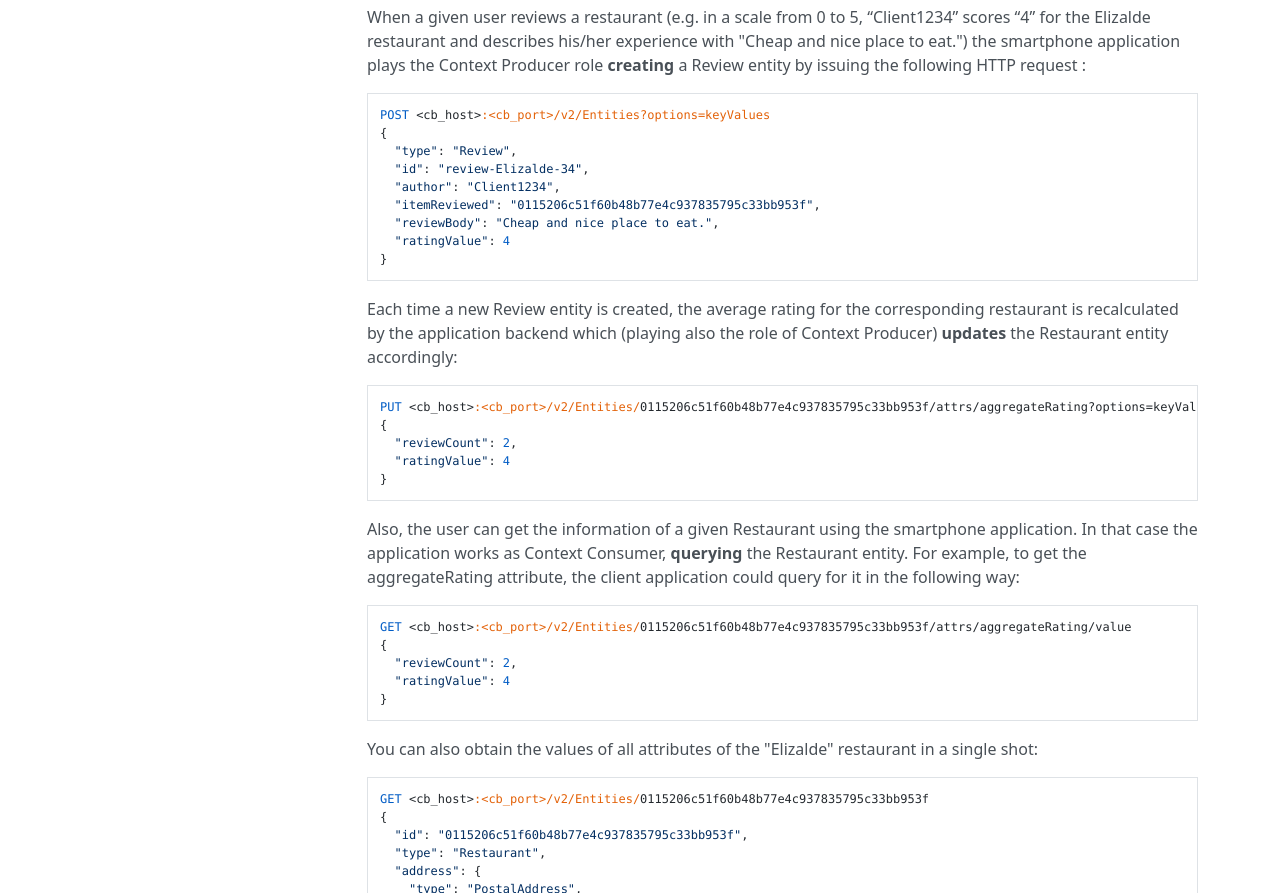
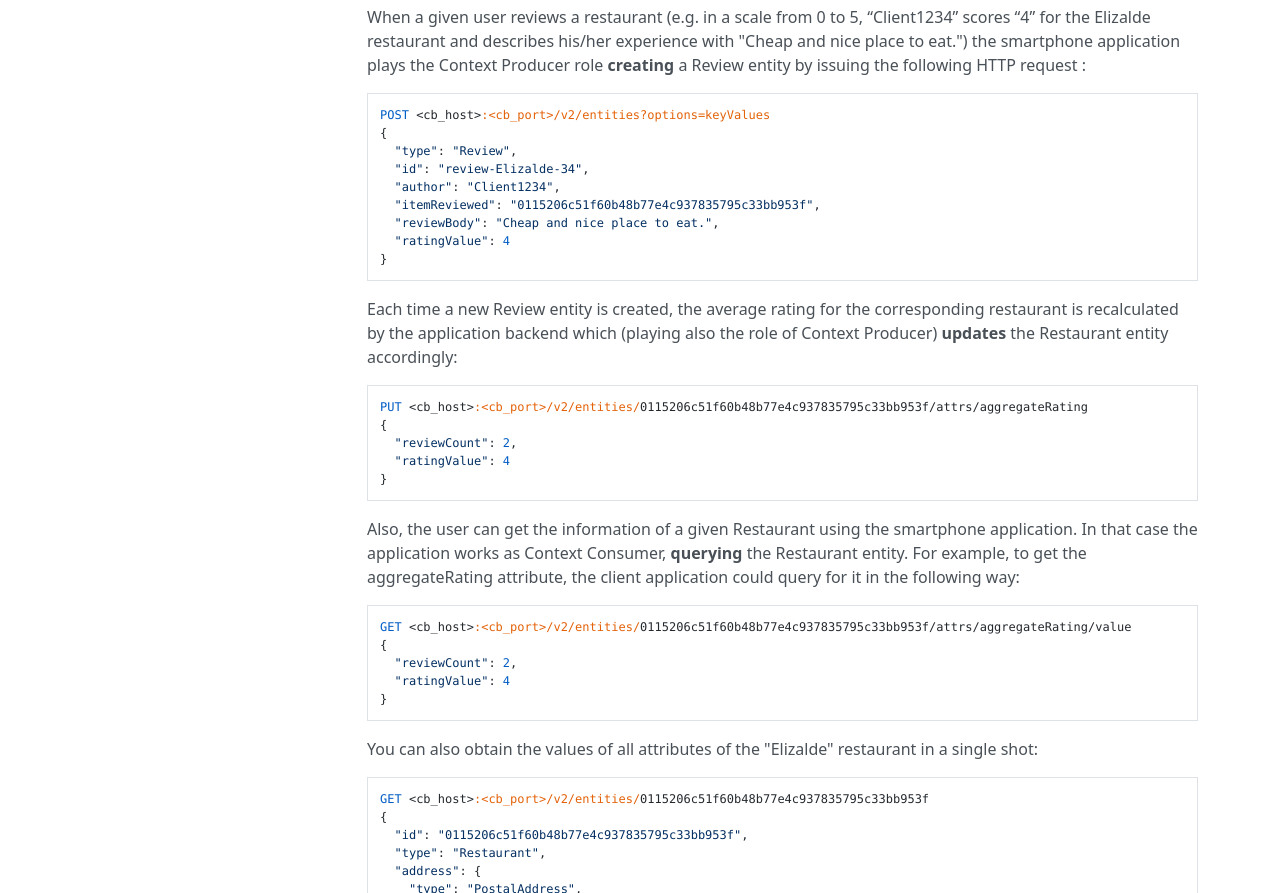
Before and after one commit to FIWARE-Ops/docs.TourGuide, an MkDocs documentation site: the page built from doc/development-context-aware-applications/v2/how-to-update-and-query-context-information.md, in a window 1280 px wide and 1400 px high, scrolled down 431 px. Shown: the part 426-1319 px from the top of the window. Built offline with MkDocs 1.6.1, drawn with Linux system fonts in a browser that asks for light colours; nearby versions of some CDN libraries; comment, search, counter and statistics services are not loaded; old or Windows-style settings are respelled for this version of MkDocs; some of the changed text lies outside the part shown.

Commit message:
Fixed URIs

```diff
--- a/doc/development-context-aware-applications/v2/how-to-update-and-query-context-information.md
+++ b/doc/development-context-aware-applications/v2/how-to-update-and-query-context-information.md
@@ -21,7 +21,7 @@ Entities that would be relevant to the NiceEating application are of
 type Restaurant, Client and Review.
 In this guide, the restaurant Elizalde is used as an example. In order to get its id for perform the different requests, we can use:
 
-    GET <cb_host>:<cb_port>/v2/Entities?type=Restaurant&q=name==Elizalde&attrs=name&options=keyValues
+    GET <cb_host>:<cb_port>/v2/entities?type=Restaurant&q=name==Elizalde&attrs=name&options=keyValues
     [
       {
         "id": "0115206c51f60b48b77e4c937835795c33bb953f",
@@ -34,7 +34,7 @@ When a given user reviews a restaurant (e.g. in a scale from 0 to 5, “Client12
 “4” for the Elizalde restaurant and describes his/her experience with "Cheap and nice place to eat.") the smartphone application plays the Context Producer role **creating** a Review entity by issuing the
 following HTTP request :
 
-    POST <cb_host>:<cb_port>/v2/Entities?options=keyValues
+    POST <cb_host>:<cb_port>/v2/entities?options=keyValues
     {
       "type": "Review",
       "id": "review-Elizalde-34",
@@ -49,7 +49,7 @@ corresponding restaurant is recalculated by the application backend
 which (playing also the role of Context Producer) **updates** the
 Restaurant entity accordingly:
 
-    PUT <cb_host>:<cb_port>/v2/Entities/0115206c51f60b48b77e4c937835795c33bb953f/attrs/aggregateRating?options=keyValues
+    PUT <cb_host>:<cb_port>/v2/entities/0115206c51f60b48b77e4c937835795c33bb953f/attrs/aggregateRating
     {
       "reviewCount": 2,
       "ratingValue": 4
@@ -61,7 +61,7 @@ Context Consumer, **querying** the Restaurant entity. For example, to get
 the aggregateRating attribute, the client application could query for
 it in the following way:
 
-    GET <cb_host>:<cb_port>/v2/Entities/0115206c51f60b48b77e4c937835795c33bb953f/attrs/aggregateRating/value
+    GET <cb_host>:<cb_port>/v2/entities/0115206c51f60b48b77e4c937835795c33bb953f/attrs/aggregateRating/value
     {
       "reviewCount": 2,
       "ratingValue": 4
@@ -70,7 +70,7 @@ it in the following way:
 You can also obtain the values of all attributes of the "Elizalde"
 restaurant in a single shot:
 
-    GET <cb_host>:<cb_port>/v2/Entities/0115206c51f60b48b77e4c937835795c33bb953f
+    GET <cb_host>:<cb_port>/v2/entities/0115206c51f60b48b77e4c937835795c33bb953f
     {
       "id": "0115206c51f60b48b77e4c937835795c33bb953f",
       "type": "Restaurant",
@@ -144,7 +144,7 @@ restaurant in a single shot:
 Alternatively, if you want to get the **attributes as a key values**, you can use the `keyValues` parameter, in the
 following way:
 
-    GET <cb_host>:<cb_port>/v2/Entities/0115206c51f60b48b77e4c937835795c33bb953f?options=keyValues
+    GET <cb_host>:<cb_port>/v2/entities/0115206c51f60b48b77e4c937835795c33bb953f?options=keyValues
     {
       "id": "0115206c51f60b48b77e4c937835795c33bb953f",
       "type": "Restaurant",
@@ -170,7 +170,7 @@ following way:
 
 Finally, the application can query entities by attribute content. For example, to get all restaurants with capacity greater than 50 the next request can be used:
 
-    GET <cb_host>:<cb_port>/v2/Entities?type=Restaurant&q=capacity>=50&options=keyValues
+    GET <cb_host>:<cb_port>/v2/entities?type=Restaurant&q=capacity>=50&options=keyValues
     [
       {
         "id": "0115206c51f60b48b77e4c937835795c33bb953f",
```
Also changed, not shown: doc/development-context-aware-applications/v2/how-to-connect-to-external-context-providers.md (+1 -2 lines), doc/development-context-aware-applications/v2/how-to-perform-geo-located-queries.md (+1 -1 lines).
